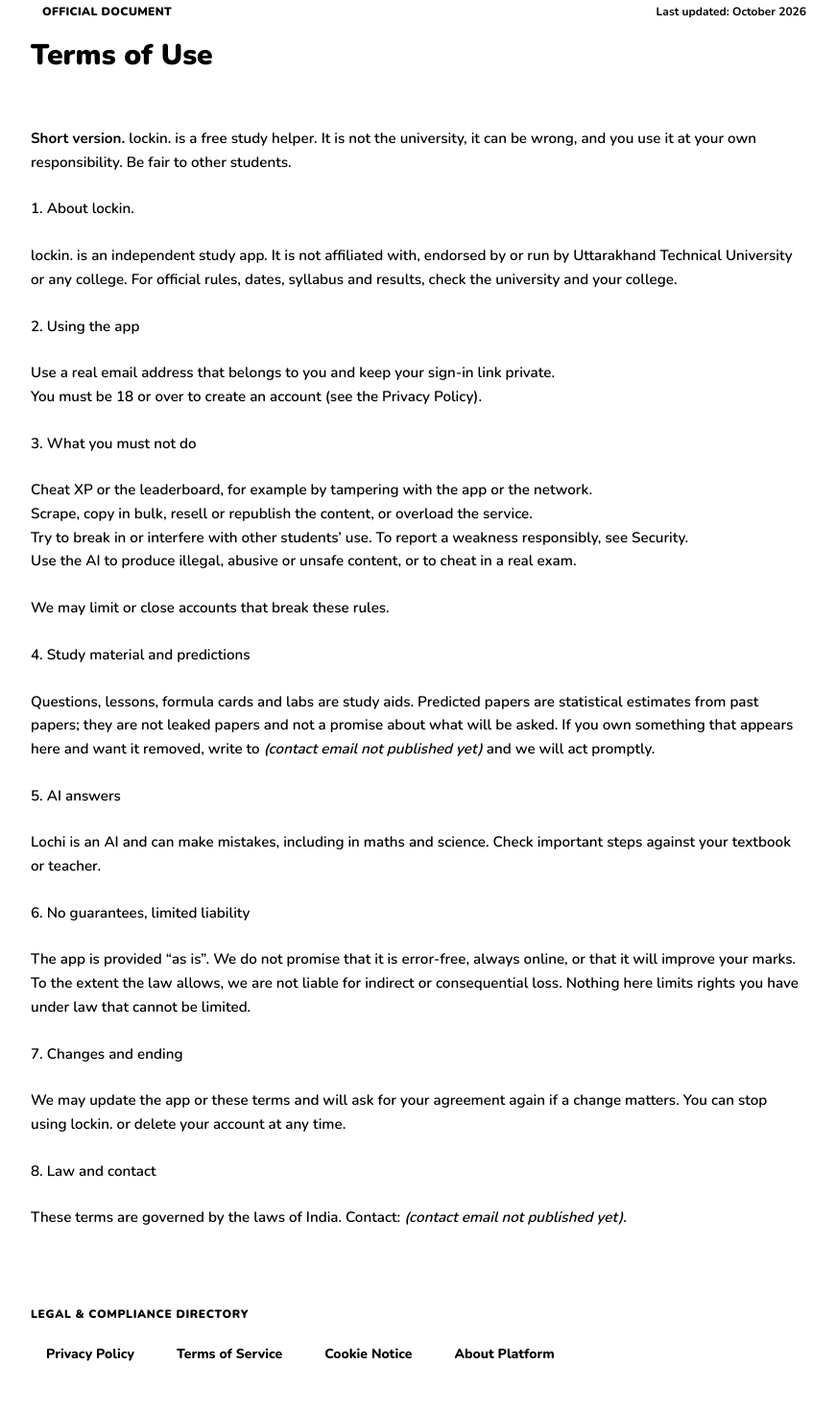
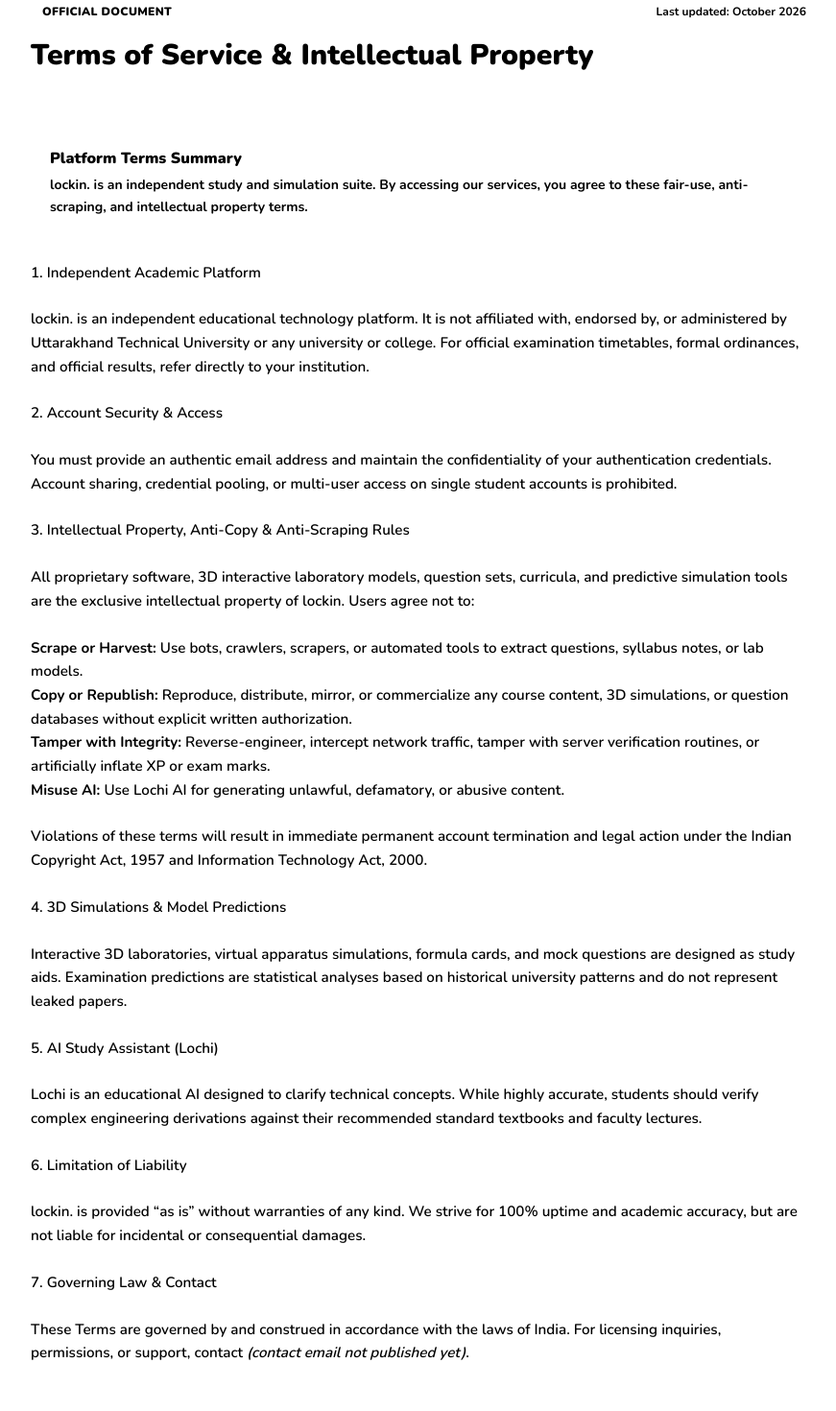
Before and after one commit to chilkotiKartik/lauchi, a Next.js app: page /terms in a window 1280 px wide. Shown: the part 220-1690 px from the top of the page at 96% size, without its empty margins (204-1075 px from the left). Built offline with nearby package versions, Linux system fonts and the light colour scheme; no server answers.

Commit message:
feat(legal): add comprehensive anti-scraping, anti-copying, and IP protection clauses

```diff
--- a/src/app/cookies/page.tsx
+++ b/src/app/cookies/page.tsx
@@ -1,27 +1,27 @@
 import type { Metadata } from "next";
 import Link from "next/link";
-import { LegalPage } from "@/components/Legal";
+import { LegalPage, Mail } from "@/components/Legal";
 
-export const metadata: Metadata = { title: "Cookie Notice" };
+export const metadata: Metadata = { title: "Cookie Notice & Storage Security" };
 
 export default function Cookies() {
   return (
-    <LegalPage title="Cookie Notice & Local Storage Policy">
+    <LegalPage title="Cookie Notice, Client Storage & Anti-Scraping Policy">
       <div className="rounded-2xl border-2 border-green/30 bg-green/10 p-5">
-        <h2 className="!mt-0 text-base !font-black text-green-t">Privacy-First Cookie Architecture</h2>
+        <h2 className="!mt-0 text-base !font-black text-green-t">Privacy-First Architecture &amp; Data Integrity</h2>
         <p className="mt-1 text-sm font-bold text-body">
-          <b>Summary:</b> lockin. uses strictly necessary authentication cookies to keep you signed in securely across browser sessions. We do not use advertising cookies, third-party analytics trackers, or commercial pixels.
+          <b>Summary:</b> lockin. operates strictly on privacy-first infrastructure. We only use essential cryptographic session cookies to protect your academic records. We do not use third-party tracking pixels, advertising networks, or data brokers.
         </p>
       </div>
 
-      <h2>1. Cookies & Storage Breakdown</h2>
-      <p>The following table lists every item stored in your client browser by lockin.:</p>
+      <h2>1. Cookies &amp; Local Storage Specification</h2>
+      <p>The following table lists all items stored in your browser by lockin.:</p>
 
       <table>
         <thead>
           <tr>
             <th>Identifier</th>
-            <th>Classification</th>
+            <th>Type</th>
             <th>Technical Purpose</th>
             <th>Lifespan</th>
           </tr>
@@ -30,46 +30,56 @@
           <tr>
             <td><code>sb-*-auth-token</code></td>
             <td>Strictly Necessary (Cookie)</td>
-            <td>Stores your secure JWT session token for authenticated Supabase API calls. Flagged <code>HttpOnly</code>, <code>SameSite=Lax</code>, <code>Secure</code>.</td>
-            <td>30 days or until user logs out</td>
+            <td>Cryptographically signed JWT session token. Configured with <code>HttpOnly</code>, <code>SameSite=Lax</code>, and <code>Secure</code> flags to prevent cross-site leakage.</td>
+            <td>30 days or until logout</td>
           </tr>
           <tr>
             <td><code>sb-*-auth-token-code-verifier</code></td>
             <td>Strictly Necessary (Cookie)</td>
-            <td>PKCE code verifier for secure cryptographic passwordless and OAuth handshakes.</td>
-            <td>Transient (cleared immediately post-authentication)</td>
+            <td>PKCE cryptographic verifier for passwordless login handshakes.</td>
+            <td>Transient (cleared post-auth)</td>
           </tr>
           <tr>
             <td><code>lockin-theme</code></td>
             <td>Functional Preference (Cookie)</td>
-            <td>Persists your chosen interface color theme (Light / Dark / System) across page navigations.</td>
+            <td>Preserves your chosen color theme (Light / Dark) across page visits.</td>
             <td>1 year</td>
           </tr>
           <tr>
             <td><code>lockin-notice-v1</code></td>
             <td>Preference (Local Storage)</td>
-            <td>Remembers your acknowledgment of essential system notices so you aren&apos;t prompted repeatedly.</td>
-            <td>Persistent until cleared by browser</td>
+            <td>Remembers acknowledgment of critical platform notices.</td>
+            <td>Persistent until cleared</td>
           </tr>
         </tbody>
       </table>
 
-      <h2>2. Third-Party Trackers & Advertising</h2>
+      <h2>2. Intellectual Property, Anti-Copy &amp; Anti-Scraping Protection</h2>
       <p>
-        We believe educational tools should respect student focus and digital rights. Therefore:
+        All proprietary learning materials, question banks, simulated 3D WebGL apparatuses, interactive lesson curricula, and examination algorithms on <b>lockin.</b> are protected under Indian and International Copyright &amp; Intellectual Property laws.
       </p>
       <ul>
-        <li><b>Zero Advertising Pixels:</b> No Facebook Pixel, Google AdSense, or data broker scripts.</li>
-        <li><b>Self-Hosted Assets:</b> Typography (Nunito) is bundled and served directly from our domain to prevent IP harvesting.</li>
-        <li><b>Privacy-Enhanced YouTube Embeds:</b> Lecture video embeds strictly use <code>youtube-nocookie.com</code>.</li>
+        <li><b>Prohibition of Automated Extraction:</b> Automated data harvesting, web scraping, crawlers, offline mirroring, and unauthorized API extraction of lockin. content are strictly prohibited.</li>
+        <li><b>Content Integrity &amp; Watermarking:</b> Systematic copying, reproduction, re-hosting, framing, or reselling of practice papers, questions, and 3D simulation models will result in immediate permanent account termination and legal remedies under the Copyright Act, 1957 and Information Technology Act, 2000.</li>
+        <li><b>Authorized Educational Use:</b> Students and educators are granted a personal, revocable, non-exclusive, non-transferable license to access learning modules for individual, non-commercial study only.</li>
       </ul>
 
-      <h2>3. Managing Your Cookie Preferences</h2>
+      <h2>3. Third-Party Trackers &amp; Telemetry</h2>
       <p>
-        Strictly necessary session cookies do not require prior consent under DPDP / GDPR regulations because authentication cannot function without them. You can delete or block all cookies at any time through your browser settings (e.g. Chrome → Settings → Privacy & Security → Clear Browsing Data).
+        To ensure distraction-free studying and zero commercial surveillance:
+      </p>
+      <ul>
+        <li><b>No Commercial Tracking:</b> We never embed Facebook Pixel, Google AdSense, telemetry beacons, or third-party behavioral scripts.</li>
+        <li><b>Self-Hosted Typography:</b> Fonts and UI assets are served directly from our domain to protect your IP address.</li>
+        <li><b>Privacy-Enhanced Video Embeds:</b> Curated lecture references use privacy-hardened <code>youtube-nocookie.com</code> embeds.</li>
+      </ul>
+
+      <h2>4. Managing Your Cookie Preferences</h2>
+      <p>
+        Essential session cookies are necessary for core authentication and security under DPDP Act / GDPR regulations. You can inspect or clear browser cookies at any time via your browser settings.
       </p>
       <p>
-        For details on how your profile and study progress are handled, please review our <Link href="/privacy" className="font-bold text-blue-t hover:underline">Privacy Policy</Link> and <Link href="/security" className="font-bold text-blue-t hover:underline">Security Architecture</Link>.
+        For inquiries or permissions regarding educational materials, contact us at <Mail />.
       </p>
     </LegalPage>
   );
--- a/src/app/terms/page.tsx
+++ b/src/app/terms/page.tsx
@@ -6,33 +6,58 @@
 
 export default function Terms() {
   return (
-    <LegalPage title="Terms of Use">
-      <p><b>Short version.</b> lockin. is a free study helper. It is not the university, it can be wrong, and you use it at your own responsibility. Be fair to other students.</p>
-      <h2>1. About lockin.</h2>
-      <p>lockin. is an independent study app. It is not affiliated with, endorsed by or run by Uttarakhand Technical University or any college. For official rules, dates, syllabus and results, check the university and your college.</p>
-      <h2>2. Using the app</h2>
+    <LegalPage title="Terms of Service & Intellectual Property">
+      <div className="rounded-2xl border-2 border-green/30 bg-green/10 p-5">
+        <h2 className="!mt-0 text-base !font-black text-green-t">Platform Terms Summary</h2>
+        <p className="mt-1 text-sm font-bold text-body">
+          lockin. is an independent study and simulation suite. By accessing our services, you agree to these fair-use, anti-scraping, and intellectual property terms.
+        </p>
+      </div>
+
+      <h2>1. Independent Academic Platform</h2>
+      <p>
+        lockin. is an independent educational technology platform. It is not affiliated with, endorsed by, or administered by Uttarakhand Technical University or any university or college. For official examination timetables, formal ordinances, and official results, refer directly to your institution.
+      </p>
+
+      <h2>2. Account Security &amp; Access</h2>
       <ul>
-        <li>Use a real email address that belongs to you and keep your sign-in link private.</li>
-        <li>You must be 18 or over to create an account (see the <Link href="/privacy">Privacy Policy</Link>).</li>
+        <li>You must provide an authentic email address and maintain the confidentiality of your authentication credentials.</li>
+        <li>Account sharing, credential pooling, or multi-user access on single student accounts is prohibited.</li>
       </ul>
-      <h2>3. What you must not do</h2>
+
+      <h2>3. Intellectual Property, Anti-Copy &amp; Anti-Scraping Rules</h2>
+      <p>
+        All proprietary software, 3D interactive laboratory models, question sets, curricula, and predictive simulation tools are the exclusive intellectual property of lockin. Users agree not to:
+      </p>
       <ul>
-        <li>Cheat XP or the leaderboard, for example by tampering with the app or the network.</li>
-        <li>Scrape, copy in bulk, resell or republish the content, or overload the service.</li>
-        <li>Try to break in or interfere with other students’ use. To report a weakness responsibly, see <Link href="/security">Security</Link>.</li>
-        <li>Use the AI to produce illegal, abusive or unsafe content, or to cheat in a real exam.</li>
+        <li><b>Scrape or Harvest:</b> Use bots, crawlers, scrapers, or automated tools to extract questions, syllabus notes, or lab models.</li>
+        <li><b>Copy or Republish:</b> Reproduce, distribute, mirror, or commercialize any course content, 3D simulations, or question databases without explicit written authorization.</li>
+        <li><b>Tamper with Integrity:</b> Reverse-engineer, intercept network traffic, tamper with server verification routines, or artificially inflate XP or exam marks.</li>
+        <li><b>Misuse AI:</b> Use Lochi AI for generating unlawful, defamatory, or abusive content.</li>
       </ul>
-      <p>We may limit or close accounts that break these rules.</p>
-      <h2>4. Study material and predictions</h2>
-      <p>Questions, lessons, formula cards and labs are study aids. Predicted papers are statistical estimates from past papers; they are not leaked papers and not a promise about what will be asked. If you own something that appears here and want it removed, write to <Mail /> and we will act promptly.</p>
-      <h2>5. AI answers</h2>
-      <p>Lochi is an AI and can make mistakes, including in maths and science. Check important steps against your textbook or teacher.</p>
-      <h2>6. No guarantees, limited liability</h2>
-      <p>The app is provided “as is”. We do not promise that it is error-free, always online, or that it will improve your marks. To the extent the law allows, we are not liable for indirect or consequential loss. Nothing here limits rights you have under law that cannot be limited.</p>
-      <h2>7. Changes and ending</h2>
-      <p>We may update the app or these terms and will ask for your agreement again if a change matters. You can stop using lockin. or delete your account at any time.</p>
-      <h2>8. Law and contact</h2>
-      <p>These terms are governed by the laws of India. Contact: <Mail />.</p>
+      <p>
+        Violations of these terms will result in immediate permanent account termination and legal action under the Indian Copyright Act, 1957 and Information Technology Act, 2000.
+      </p>
+
+      <h2>4. 3D Simulations &amp; Model Predictions</h2>
+      <p>
+        Interactive 3D laboratories, virtual apparatus simulations, formula cards, and mock questions are designed as study aids. Examination predictions are statistical analyses based on historical university patterns and do not represent leaked papers.
+      </p>
+
+      <h2>5. AI Study Assistant (Lochi)</h2>
+      <p>
+        Lochi is an educational AI designed to clarify technical concepts. While highly accurate, students should verify complex engineering derivations against their recommended standard textbooks and faculty lectures.
+      </p>
+
+      <h2>6. Limitation of Liability</h2>
+      <p>
+        lockin. is provided &ldquo;as is&rdquo; without warranties of any kind. We strive for 100% uptime and academic accuracy, but are not liable for incidental or consequential damages.
+      </p>
+
+      <h2>7. Governing Law &amp; Contact</h2>
+      <p>
+        These Terms are governed by and construed in accordance with the laws of India. For licensing inquiries, permissions, or support, contact <Mail />.
+      </p>
     </LegalPage>
   );
 }
```
